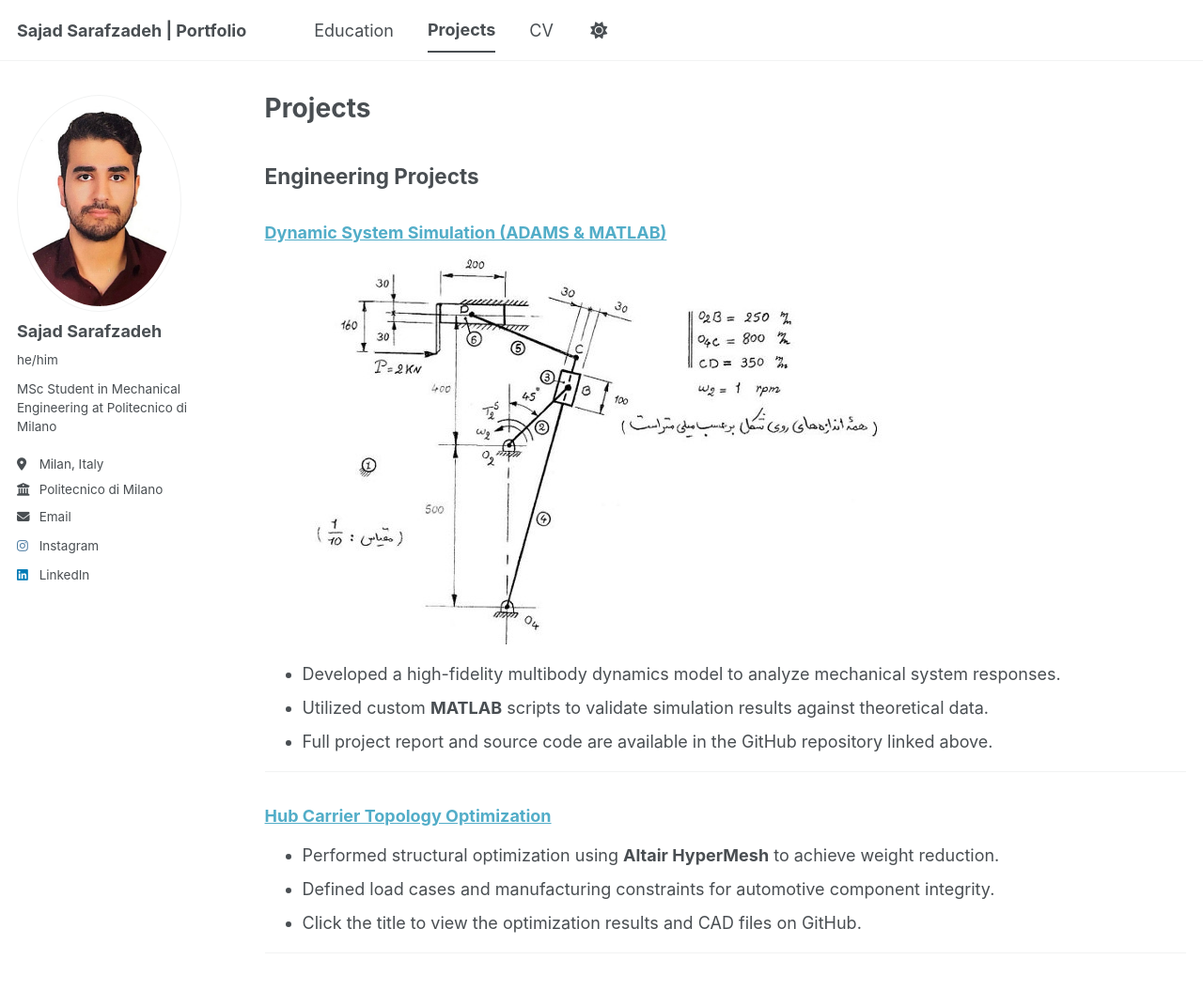
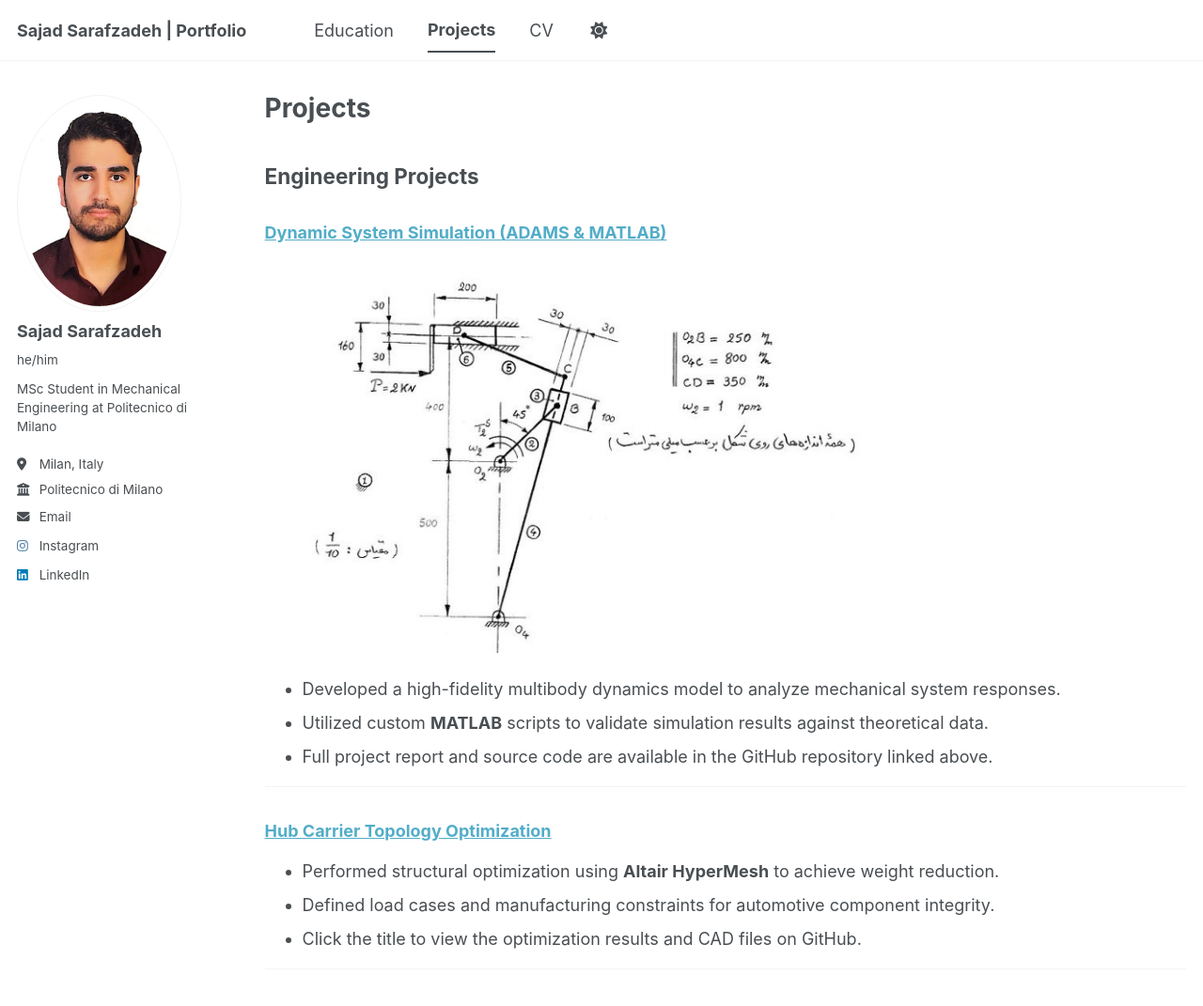
Before and after one commit to sajadsarafzadeh/sajadsarafzadeh.github.io, a Jekyll site: the page built from _pages/Projects.md, in a window 1280 px wide and 1140 px high. Shown: the top 1071 px of the window at 94% size. Built offline with Jekyll 4.4.1, drawn with Linux system fonts in a browser that asks for light colours; a script bundle is joined from its source files by our own code; library files that are not in the unit come from our copies.

Commit message:
Update Projects.md

```diff
--- a/_pages/Projects.md
+++ b/_pages/Projects.md
@@ -10,7 +10,8 @@ author_profile: true
 Engineering Projects
 ------
 
-### [Dynamic System Simulation (ADAMS & MATLAB)](https://github.com/sajadsarafzadeh/Dynamics-Project---Analysis-of-a-6-rod-mechanism)![Schematic](/images/schematic1.jpg)
+### [Dynamic System Simulation (ADAMS & MATLAB)](https://github.com/sajadsarafzadeh/Dynamics-Project---Analysis-of-a-6-rod-mechanism)
+<img src="/images/schematic1.jpg" alt="ADAMS Simulation Schematic" style="width: 70%; margin-top: 25px; margin-bottom: 25px; display: block;">
 * Developed a high-fidelity multibody dynamics model to analyze mechanical system responses.
 * Utilized custom **MATLAB** scripts to validate simulation results against theoretical data.
 * Full project report and source code are available in the GitHub repository linked above.
```
